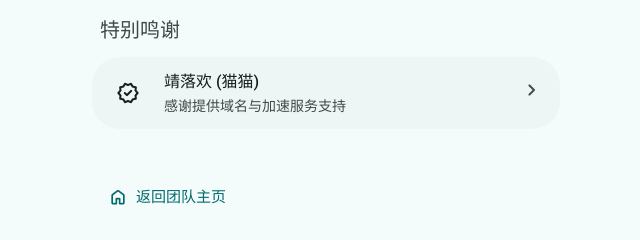
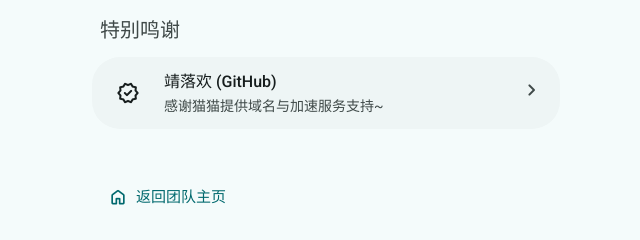
Before and after one commit to Yokitu/TiryWebsite, a plain HTML site: page contact.html in a window 1280 px wide. Shown: the part 1261-1501 px from the top of the page, 314-954 px from the left. Drawn offline with nearby package versions, Linux system fonts and the light colour scheme.

Commit message:
更新 contact.html

```diff
--- a/contact.html
+++ b/contact.html
@@ -167,8 +167,8 @@
                     <span class="material-symbols-rounded">verified</span>
                 </div>
                 <div class="content">
-                    <div class="title">靖落欢 (猫猫)</div>
-                    <div class="subtitle">感谢提供域名与加速服务支持</div>
+                    <div class="title">靖落欢 (GitHub)</div>
+                    <div class="subtitle">感谢猫猫提供域名与加速服务支持~</div>
                 </div>
                 <div class="trailing"><span class="material-symbols-rounded">chevron_right</span></div>
             </a>
```
